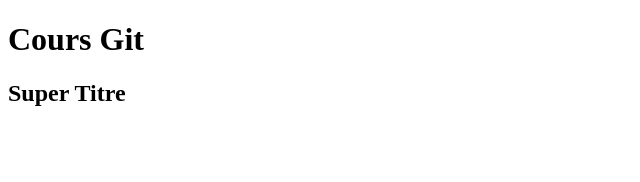
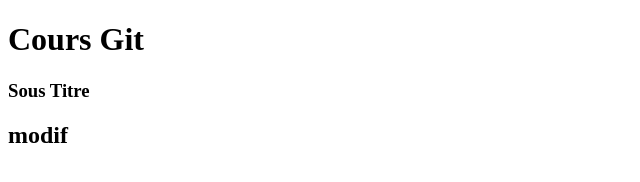
Before and after one commit to laurentFreundWF3/ex1Juin17Mars, a plain HTML site: page index.html in a window 1280 px wide. Shown: the whole page, without its empty margins (0-640 px from the left). Drawn offline with Linux system fonts and the light colour scheme.

Commit message:
Ajout du css

```diff
--- /dev/null
+++ b/css/main.css
@@ -0,0 +1,3 @@
+body{
+
+}
--- a/index.html
+++ b/index.html
@@ -5,6 +5,7 @@
 </head>
 <body>
 <h1>Cours Git</h1>
-<h2> Super Titre</h2>
+<h3> Sous Titre</h3>
+<h2> modif</h2>
 </body>
 </html>
```
